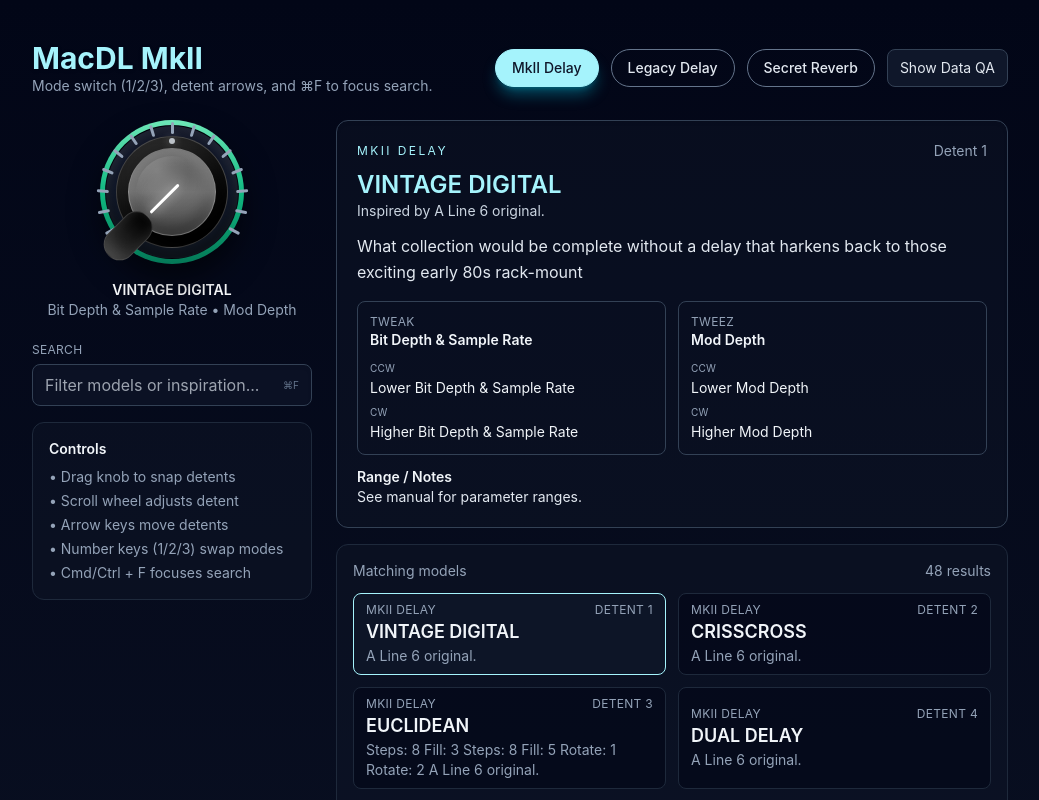
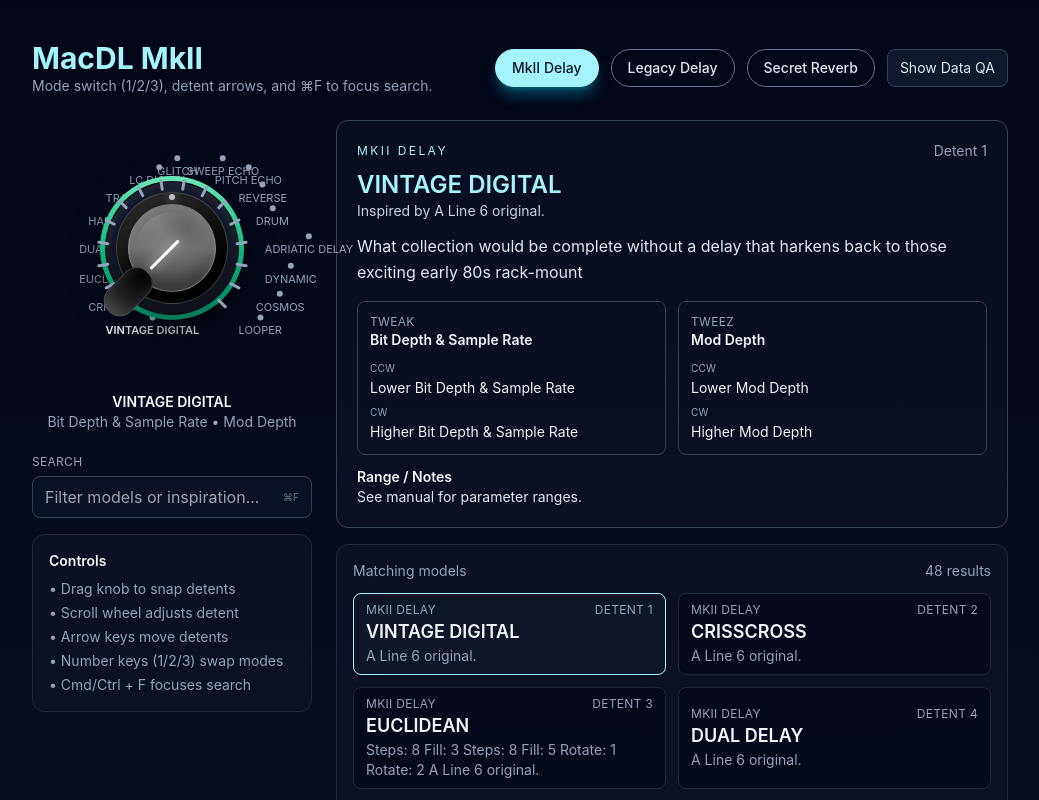
Before and after one commit to salmanj1/MacDLmkII, a React (Vite) app: page / in a window 1280 px wide. Shown: the top 800 px of the page, without its empty margins (120-1159 px from the left). Built offline with nearby package versions, Linux system fonts and the light colour scheme.

Commit message:
Add effect labels and improve knob scrolling

```diff
--- a/src/components/Knob.tsx
+++ b/src/components/Knob.tsx
@@ -11,10 +11,17 @@
 };
 
 const Knob = ({ mode, detent, onDetentChange }: KnobProps) => {
-  const knobRef = useRef<HTMLDivElement | null>(null);
   const dragStart = useRef<{ y: number; detent: number } | null>(null);
+  const wheelAccumulator = useRef(0);
   const [isDragging, setIsDragging] = useState(false);
-  const indicatorAngle = detent * (270 / (detentsByMode[mode].length - 1)) - 135;
+
+  const detents = detentsByMode[mode];
+  const angleForIndex = (index: number) => {
+    if (detents.length <= 1) return -135;
+    return index * (270 / (detents.length - 1)) - 135;
+  };
+
+  const indicatorAngle = angleForIndex(detent);
 
   useEffect(() => {
     const handleMouseMove = (event: MouseEvent) => {
@@ -51,15 +58,23 @@
 
   const handleWheel = (event: React.WheelEvent<HTMLDivElement>) => {
     event.preventDefault();
-    const direction = event.deltaY > 0 ? -1 : 1;
-    const steps = Math.round(Math.abs(event.deltaY) / knobBehavior.wheelDeltaStep) || 1;
-    const next = clampDetent(mode, detent + direction * steps);
-    onDetentChange(next);
+    wheelAccumulator.current += event.deltaY;
+
+    const threshold = knobBehavior.wheelDeltaStep;
+    let nextDetent = detent;
+
+    while (Math.abs(wheelAccumulator.current) >= threshold) {
+      const direction = wheelAccumulator.current > 0 ? -1 : 1;
+      nextDetent = clampDetent(mode, nextDetent + direction);
+      wheelAccumulator.current -= threshold * Math.sign(wheelAccumulator.current);
+    }
+
+    if (nextDetent !== detent) onDetentChange(nextDetent);
   };
 
   const renderTicks = () => {
-    return detentsByMode[mode].map((_, idx) => {
-      const angle = (idx / detentsByMode[mode].length) * 270 - 135;
+    return detents.map((_, idx) => {
+      const angle = angleForIndex(idx);
       const isActive = idx === detent;
       return (
         <div
@@ -73,16 +88,50 @@
     });
   };
 
-  const detentMeta = detentsByMode[mode][detent];
+  const renderLabels = () => {
+    return detents.map((entry, idx) => {
+      const angle = angleForIndex(idx);
+      const isActive = idx === detent;
+
+      return (
+        <div
+          key={entry.label}
+          className="pointer-events-none absolute left-1/2 top-1/2 flex -translate-x-1/2 -translate-y-1/2 flex-col items-center"
+          style={{
+            transform: `rotate(${angle}deg) translateY(-94px) rotate(${-angle}deg)`
+          }}
+        >
+          <span
+            className={`mb-1 h-1.5 w-1.5 rounded-full ${
+              isActive ? 'bg-glow shadow-[0_0_10px_rgba(99,255,219,0.6)]' : 'bg-slate-400'
+            }`}
+          />
+          <span
+            className={`text-center text-[11px] leading-tight ${
+              isActive ? 'font-semibold text-slate-50' : 'text-slate-400'
+            }`}
+          >
+            {entry.label}
+          </span>
+        </div>
+      );
+    });
+  };
+
+  const detentMeta = detents[detent];
 
   return (
     <div className="flex flex-col items-center gap-4 select-none">
+      <div className="relative h-64 w-64">
+        <div className="pointer-events-none absolute inset-0 flex items-center justify-center">
+          <div className="relative h-full w-full">{renderLabels()}</div>
+        </div>
+
         <div
-        ref={knobRef}
           role="slider"
           aria-label="Detent selector"
           aria-valuemin={0}
-        aria-valuemax={detentsByMode[mode].length - 1}
+          aria-valuemax={detents.length - 1}
           aria-valuenow={detent}
           tabIndex={0}
           onKeyDown={(event) => {
@@ -97,7 +146,7 @@
           }}
           onWheel={handleWheel}
           onMouseDown={handleMouseDown}
-        className={`relative h-36 w-36 rounded-full transition-transform ${
+          className={`absolute left-1/2 top-1/2 h-36 w-36 -translate-x-1/2 -translate-y-1/2 rounded-full transition-transform ${
             isDragging ? 'scale-105 drop-shadow-[0_0_30px_rgba(99,255,219,0.45)]' : ''
           }`}
         >
@@ -125,6 +174,7 @@
             </div>
           </div>
         </div>
+      </div>
       <div className="text-center text-sm">
         <div className="font-semibold">{detentMeta.label}</div>
         <div className="text-slate-400">{detentMeta.description}</div>
```
Lines whose indentation alone changed are shown as unchanged.
